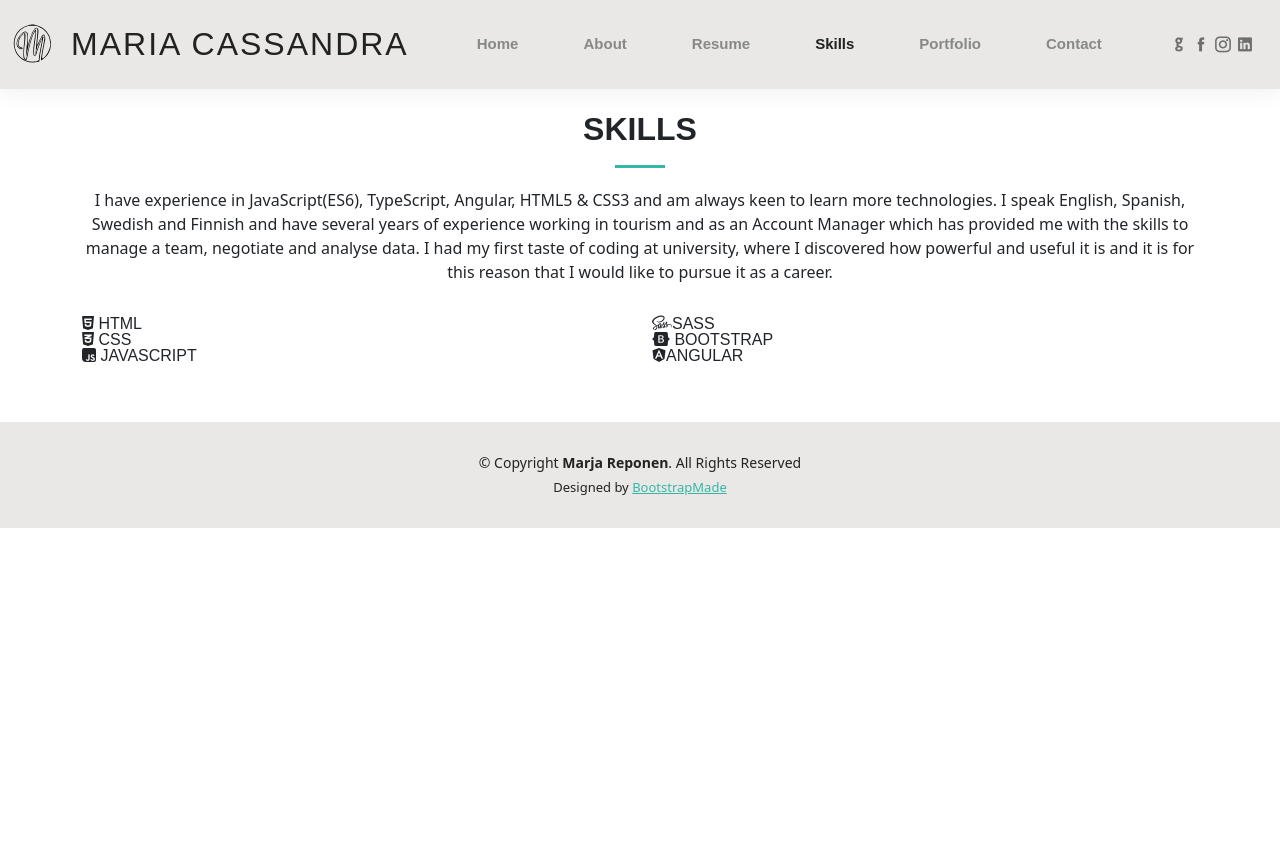
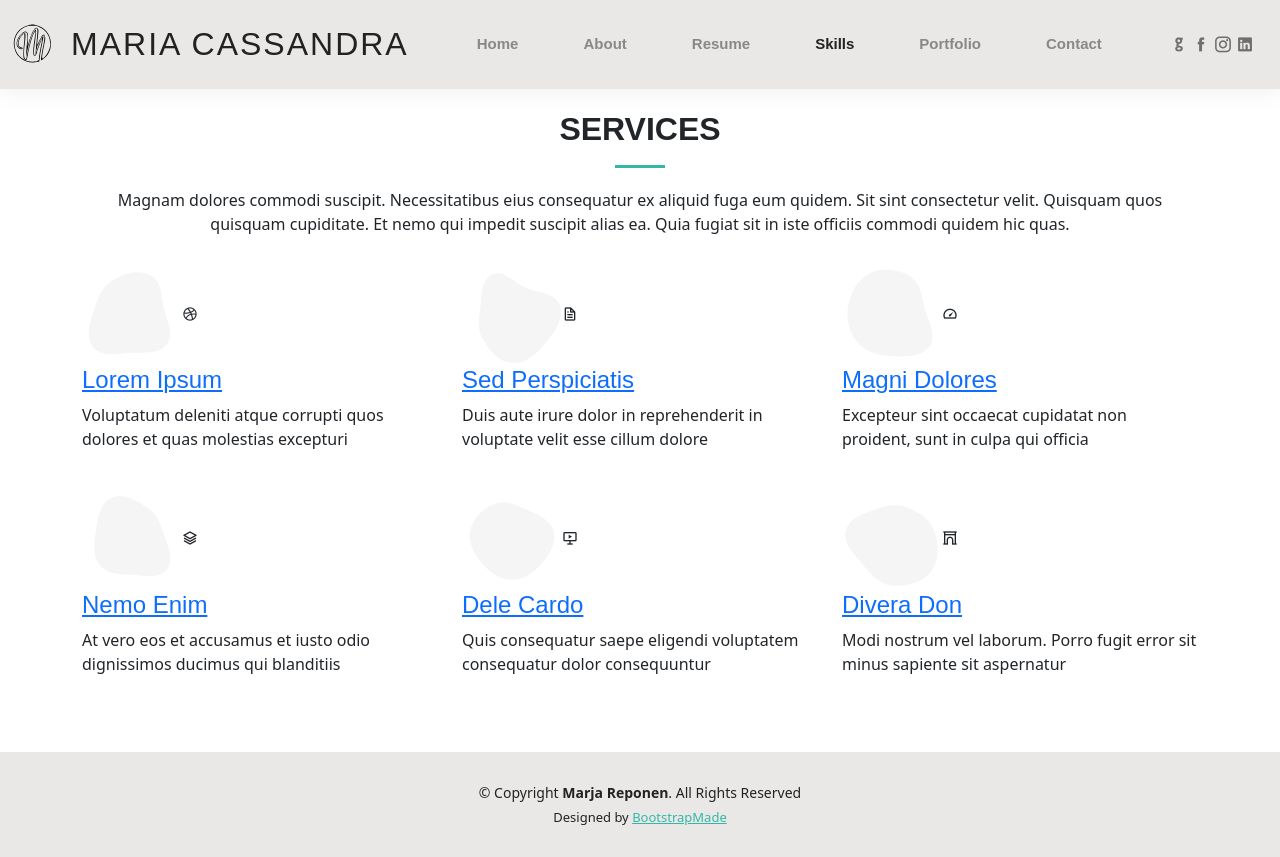
Before and after one commit to MariaCassandra/angular-basic, an Angular app: page /skills in a window 1280 px wide. Before the commit the page ends 800 px from the top, so only its background shows below. Built offline with nearby package versions, Linux system fonts and the light colour scheme.

Commit message:
update on skills

```diff
--- a/src/app/skills/skills.component.html
+++ b/src/app/skills/skills.component.html
@@ -2,38 +2,90 @@
   <div class="container" data-aos="fade-up">
 
     <div class="section-title">
-          <h2>Skills</h2>
-          <p>I have experience in JavaScript(ES6), TypeScript, Angular, HTML5 & CSS3 and am always keen to learn more technologies. I speak English, Spanish, Swedish and Finnish and have several years of experience working in tourism and as an Account Manager which has provided me with the skills to manage a team, negotiate and analyse data. I had my first taste of coding at university, where I discovered how powerful and useful it is and it is for this reason that I would like to pursue it as a career.
-          </p>
+      <h2>Services</h2>
+      <p>Magnam dolores commodi suscipit. Necessitatibus eius consequatur ex aliquid fuga eum quidem. Sit sint consectetur velit. Quisquam quos quisquam cupiditate. Et nemo qui impedit suscipit alias ea. Quia fugiat sit in iste officiis commodi quidem hic quas.</p>
     </div>
 
-        <div class="row skills-content">
-          <div class="col-lg-6">
-            <div class="progress">
-              <h4 class="skill"><i class="fab fa-html5"></i> HTML</h4>
+    <div class="row">
+      <div class="col-lg-4 col-md-6 d-flex align-items-stretch" data-aos="zoom-in" data-aos-delay="100">
+        <div class="icon-box iconbox-blue">
+          <div class="icon">
+            <svg width="100" height="100" viewBox="0 0 600 600" xmlns="http://www.w3.org/2000/svg">
+              <path stroke="none" stroke-width="0" fill="#f5f5f5" d="M300,521.0016835830174C376.1290562159157,517.8887921683347,466.0731472004068,529.7835943286574,510.70327084640275,468.03025145048787C554.3714126377745,407.6079735673963,508.03601936045806,328.9844924480964,491.2728898941984,256.3432110539036C474.5976632858925,184.082847569629,479.9380746630129,96.60480741107993,416.23090153303,58.64404602377083C348.86323505073057,18.502131276798302,261.93793281208167,40.57373210992963,193.5410806939664,78.93577620505333C130.42746243093433,114.334589627462,98.30271207620316,179.96522072025542,76.75703585869454,249.04625023123273C51.97151888228291,328.5150500222984,13.704378332031375,421.85034740162234,66.52175969318436,486.19268352777647C119.04800174914682,550.1803526380478,217.28368757567262,524.383925680826,300,521.0016835830174"></path>
+            </svg>
+            <i class="bx bxl-dribbble"></i>
+          </div>
+          <h4><a href="">Lorem Ipsum</a></h4>
+          <p>Voluptatum deleniti atque corrupti quos dolores et quas molestias excepturi</p>
+        </div>
       </div>
 
-            <div class="progress">
-              <h3 class="skill"><i class="fab fa-css3-alt"></i> CSS</h3>
+      <div class="col-lg-4 col-md-6 d-flex align-items-stretch mt-4 mt-md-0" data-aos="zoom-in" data-aos-delay="200">
+        <div class="icon-box iconbox-orange ">
+          <div class="icon">
+            <svg width="100" height="100" viewBox="0 0 600 600" xmlns="http://www.w3.org/2000/svg">
+              <path stroke="none" stroke-width="0" fill="#f5f5f5" d="M300,582.0697525312426C382.5290701553225,586.8405444964366,449.9789794690241,525.3245884688669,502.5850820975895,461.55621195738473C556.606425686781,396.0723002908107,615.8543463187945,314.28637112970534,586.6730223649479,234.56875336149918C558.9533121215079,158.8439757836574,454.9685369536778,164.00468322053177,381.49747125262974,130.76875717737553C312.15926192815925,99.40240125094834,248.97055460311594,18.661163978235184,179.8680185752513,50.54337015887873C110.5421016452524,82.52863877960104,119.82277516462835,180.83849132639028,109.12597500060166,256.43424936330496C100.08760227029461,320.3096726198365,92.17705696193138,384.0621239912766,124.79988738764834,439.7174275375508C164.83382741302287,508.01625554203684,220.96474134820875,577.5009287672846,300,582.0697525312426"></path>
+            </svg>
+            <i class="bx bx-file"></i>
+          </div>
+          <h4><a href="">Sed Perspiciatis</a></h4>
+          <p>Duis aute irure dolor in reprehenderit in voluptate velit esse cillum dolore</p>
+        </div>
       </div>
 
-            <div class="progress">
-              <h3 class="skill"><i class="fab fa-js-square"></i> JavaScript</h3>
+      <div class="col-lg-4 col-md-6 d-flex align-items-stretch mt-4 mt-lg-0" data-aos="zoom-in" data-aos-delay="300">
+        <div class="icon-box iconbox-pink">
+          <div class="icon">
+            <svg width="100" height="100" viewBox="0 0 600 600" xmlns="http://www.w3.org/2000/svg">
+              <path stroke="none" stroke-width="0" fill="#f5f5f5" d="M300,541.5067337569781C382.14930387511276,545.0595476570109,479.8736841581634,548.3450877840088,526.4010558755058,480.5488172755941C571.5218469581645,414.80211281144784,517.5187510058486,332.0715597781072,496.52539010469104,255.14436215662573C477.37192572678356,184.95920475031193,473.57363656557914,105.61284051026155,413.0603344069578,65.22779650032875C343.27470386102294,18.654635553484475,251.2091493199835,5.337323636656869,175.0934190732945,40.62881213300186C97.87086631185822,76.43348514350839,51.98124368387456,156.15599469081315,36.44837278890362,239.84606092416172C21.716077023791087,319.22268207091537,43.775223500013084,401.1760424656574,96.891909868211,461.97329694683043C147.22146801428983,519.5804099606455,223.5754009179313,538.201503339737,300,541.5067337569781"></path>
+            </svg>
+            <i class="bx bx-tachometer"></i>
+          </div>
+          <h4><a href="">Magni Dolores</a></h4>
+          <p>Excepteur sint occaecat cupidatat non proident, sunt in culpa qui officia</p>
         </div>
       </div>
-            <div class="col-lg-6">
-            <div class="progress">
-              <h3 class="skill"><i class="fab fa-sass"></i>Sass</h3>
+
+      <div class="col-lg-4 col-md-6 d-flex align-items-stretch mt-4" data-aos="zoom-in" data-aos-delay="100">
+        <div class="icon-box iconbox-yellow">
+          <div class="icon">
+            <svg width="100" height="100" viewBox="0 0 600 600" xmlns="http://www.w3.org/2000/svg">
+              <path stroke="none" stroke-width="0" fill="#f5f5f5" d="M300,503.46388370962813C374.79870501325706,506.71871716319447,464.8034551963731,527.1746412648533,510.4981551193396,467.86667711651364C555.9287308511215,408.9015244558933,512.6030010748507,327.5744911775523,490.211057578863,256.5855673507754C471.097692560561,195.9906835881958,447.69079081568157,138.11976852964426,395.19560036434837,102.3242989838813C329.3053358748298,57.3949838291264,248.02791733380457,8.279543830951368,175.87071277845988,42.242879143198664C103.41431057327972,76.34704239035025,93.79494320519305,170.9812938413882,81.28167332365135,250.07896920659033C70.17666984294237,320.27484674793965,64.84698225790005,396.69656628748305,111.28512138212992,450.4950937839243C156.20124167950087,502.5303643271138,231.32542653798444,500.4755392045468,300,503.46388370962813"></path>
+            </svg>
+            <i class="bx bx-layer"></i>
+          </div>
+          <h4><a href="">Nemo Enim</a></h4>
+          <p>At vero eos et accusamus et iusto odio dignissimos ducimus qui blanditiis</p>
+        </div>
       </div>
 
-            <div class="progress">
-              <h3 class="skill"><i class="fab fa-bootstrap"></i> Bootstrap </h3>
+      <div class="col-lg-4 col-md-6 d-flex align-items-stretch mt-4" data-aos="zoom-in" data-aos-delay="200">
+        <div class="icon-box iconbox-red">
+          <div class="icon">
+            <svg width="100" height="100" viewBox="0 0 600 600" xmlns="http://www.w3.org/2000/svg">
+              <path stroke="none" stroke-width="0" fill="#f5f5f5" d="M300,532.3542879108572C369.38199826031484,532.3153073249985,429.10787420159085,491.63046689027357,474.5244479745417,439.17860296908856C522.8885846962883,383.3225815378663,569.1668002868075,314.3205725914397,550.7432151929288,242.7694973846089C532.6665558377875,172.5657663291529,456.2379748765914,142.6223662098291,390.3689995646985,112.34683881706744C326.66090330228417,83.06452184765237,258.84405631176094,53.51806209861945,193.32584062364296,78.48882559362697C121.61183558270385,105.82097193414197,62.805066853699245,167.19869350419734,48.57481801355237,242.6138429142374C34.843463184063346,315.3850353017275,76.69343916112496,383.4422959591041,125.22947124332185,439.3748458443577C170.7312796277747,491.8107796887764,230.57421082200815,532.3932930995766,300,532.3542879108572"></path>
+            </svg>
+            <i class="bx bx-slideshow"></i>
+          </div>
+          <h4><a href="">Dele Cardo</a></h4>
+          <p>Quis consequatur saepe eligendi voluptatem consequatur dolor consequuntur</p>
+        </div>
       </div>
 
-            <div class="progress">
-              <h3 class="skill"><i class="fab fa-angular"></i>Angular </h3>
+      <div class="col-lg-4 col-md-6 d-flex align-items-stretch mt-4" data-aos="zoom-in" data-aos-delay="300">
+        <div class="icon-box iconbox-teal">
+          <div class="icon">
+            <svg width="100" height="100" viewBox="0 0 600 600" xmlns="http://www.w3.org/2000/svg">
+              <path stroke="none" stroke-width="0" fill="#f5f5f5" d="M300,566.797414625762C385.7384707136149,576.1784315230908,478.7894351017131,552.8928747891023,531.9192734346935,484.94944893311C584.6109503024035,417.5663521118492,582.489472248146,322.67544863468447,553.9536738515405,242.03673114598146C529.1557734026468,171.96086150256528,465.24506316201064,127.66468636344209,395.9583748389544,100.7403814666027C334.2173773831606,76.7482773500951,269.4350130405921,84.62216499799875,207.1952322260088,107.2889140133804C132.92018162631612,134.33871894543012,41.79353780512637,160.00259165414826,22.644507872594943,236.69541883565114C3.319112789854554,314.0945973066697,72.72355303640163,379.243833228382,124.04198916343866,440.3218312028393C172.9286146004772,498.5055451809895,224.45579914871206,558.5317968840102,300,566.797414625762"></path>
+            </svg>
+            <i class="bx bx-arch"></i>
+          </div>
+          <h4><a href="">Divera Don</a></h4>
+          <p>Modi nostrum vel laborum. Porro fugit error sit minus sapiente sit aspernatur</p>
         </div>
       </div>
+
     </div>
+
   </div>
 </section>
```
Lines whose indentation alone changed are shown as unchanged.
